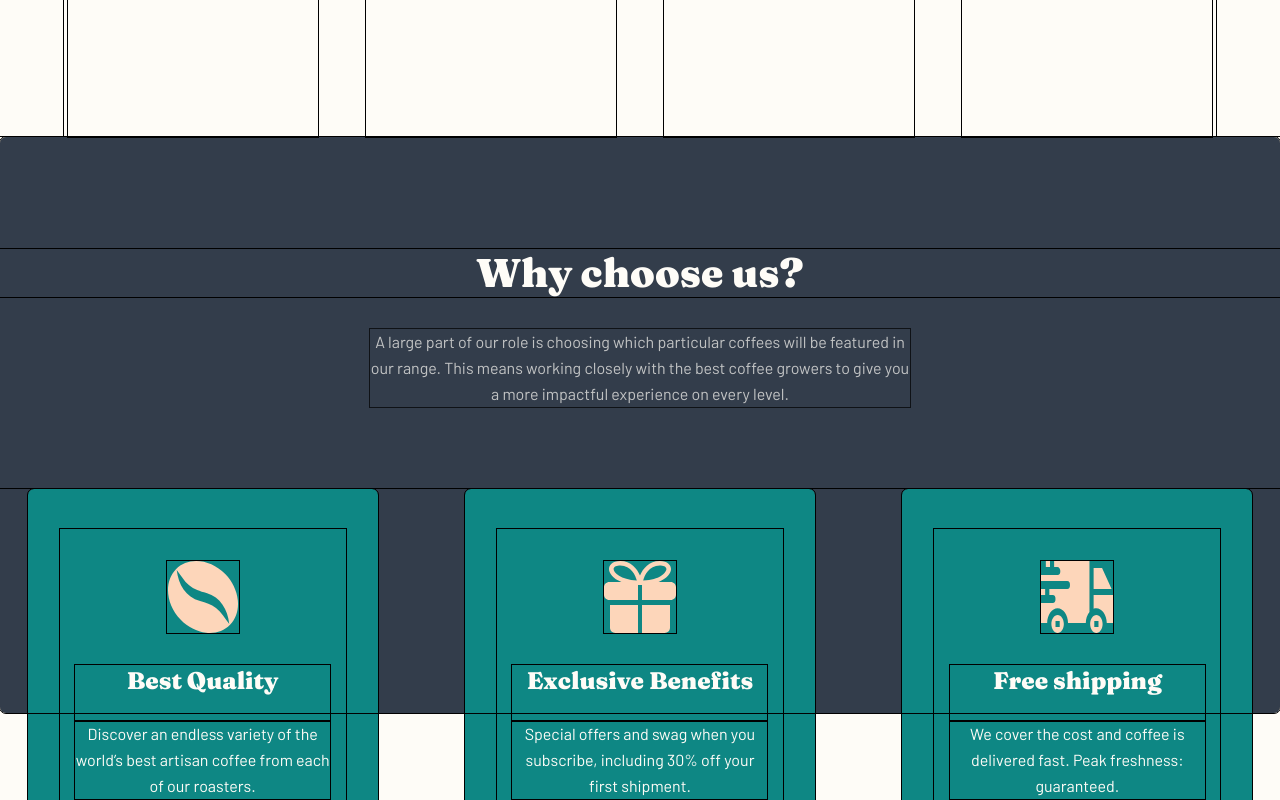
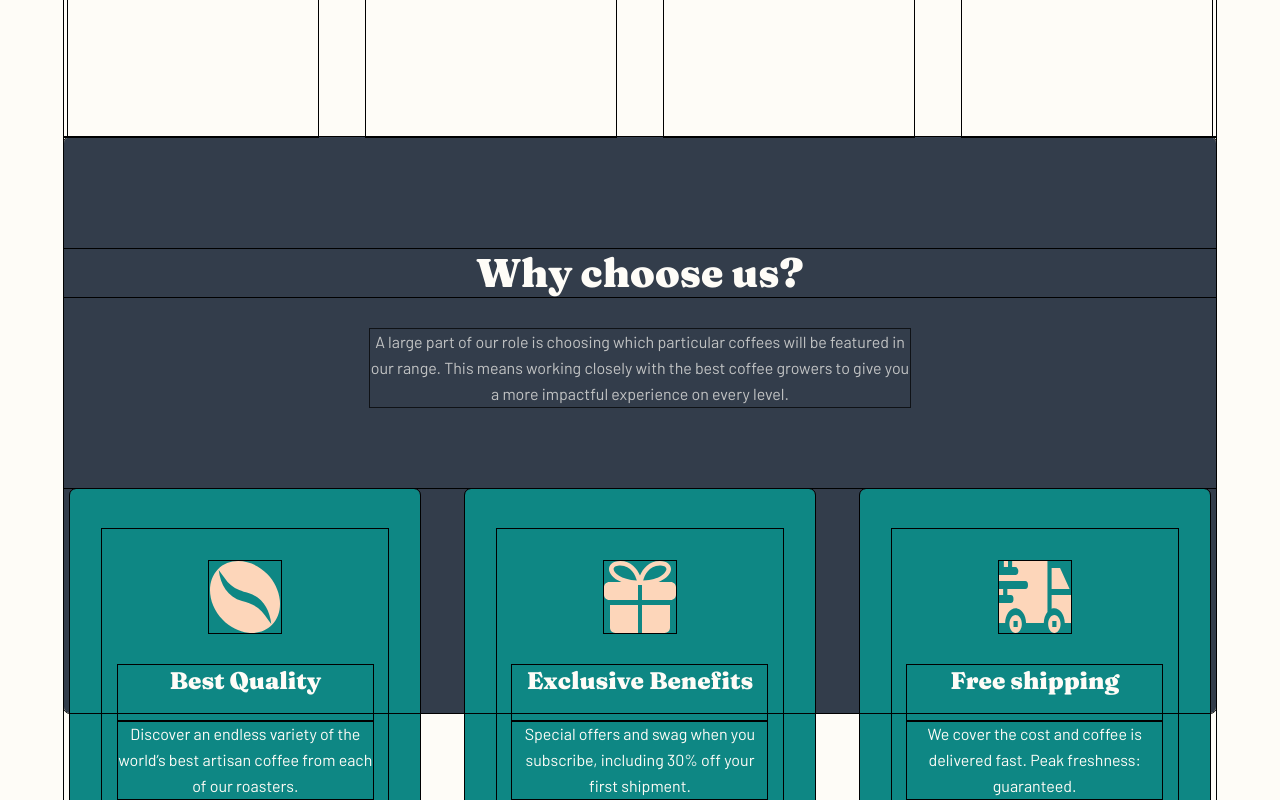
Before and after one commit to tlanettepollard/FEM-CoffeeRoasters-Subscription-Site-TLP, a React (Vite) app: page / in a window 1280 px wide. Shown: the part 1320-2120 px from the top of the page. Built offline with nearby package versions, Linux system fonts and the light colour scheme.

Commit message:
Update: Benefits cards on home page
Signed-off-by: T. Lanette <TLPollard4516@gmail.com>

```diff
--- a/src/styles/components/_benefitsCard.scss
+++ b/src/styles/components/_benefitsCard.scss
@@ -3,9 +3,8 @@
 
 .main__home {
     .benefits {
-        max-width: 80rem;
+        width: 90%;
         position: relative;
-
 
 
         &__content {
```
